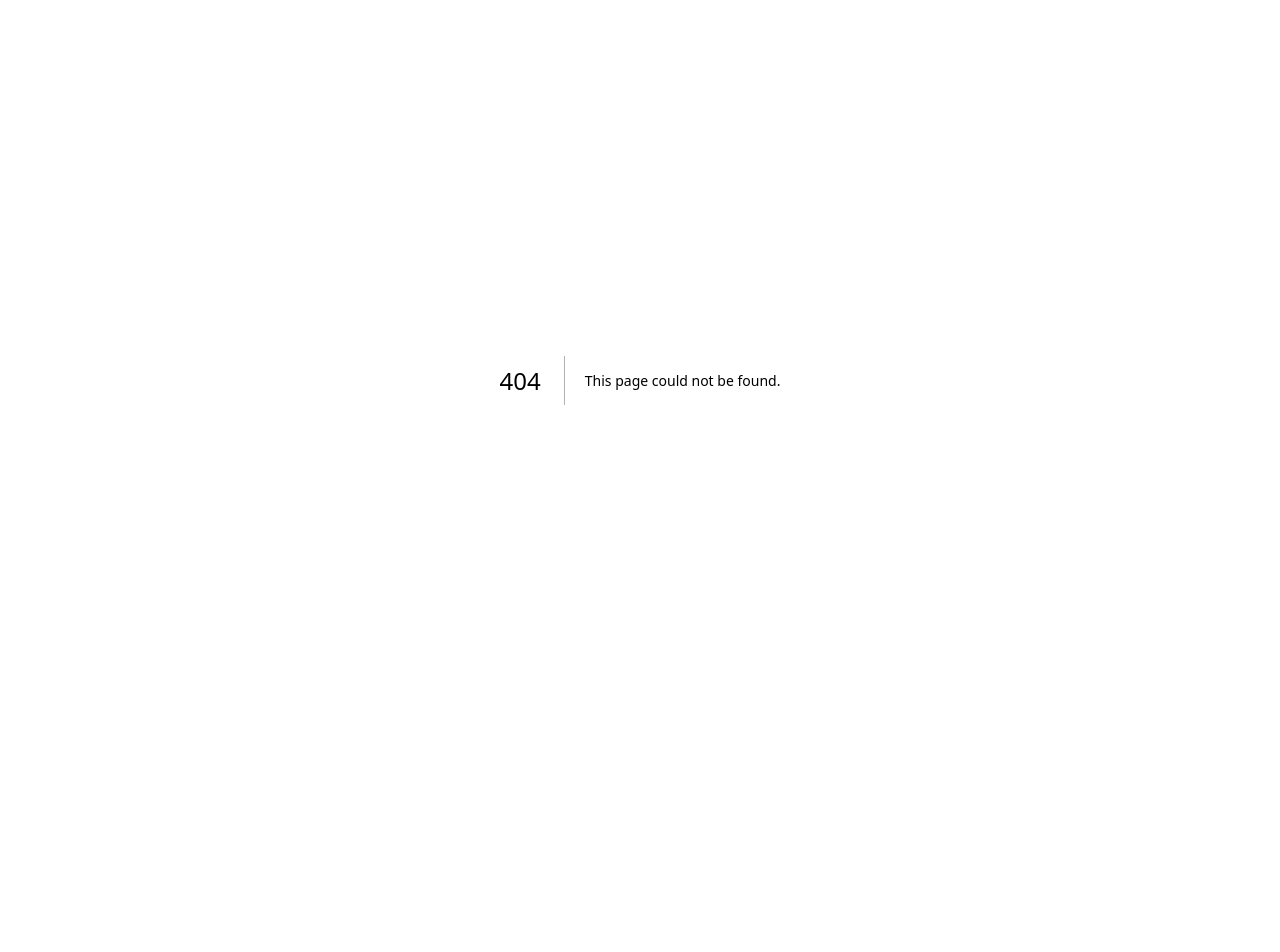
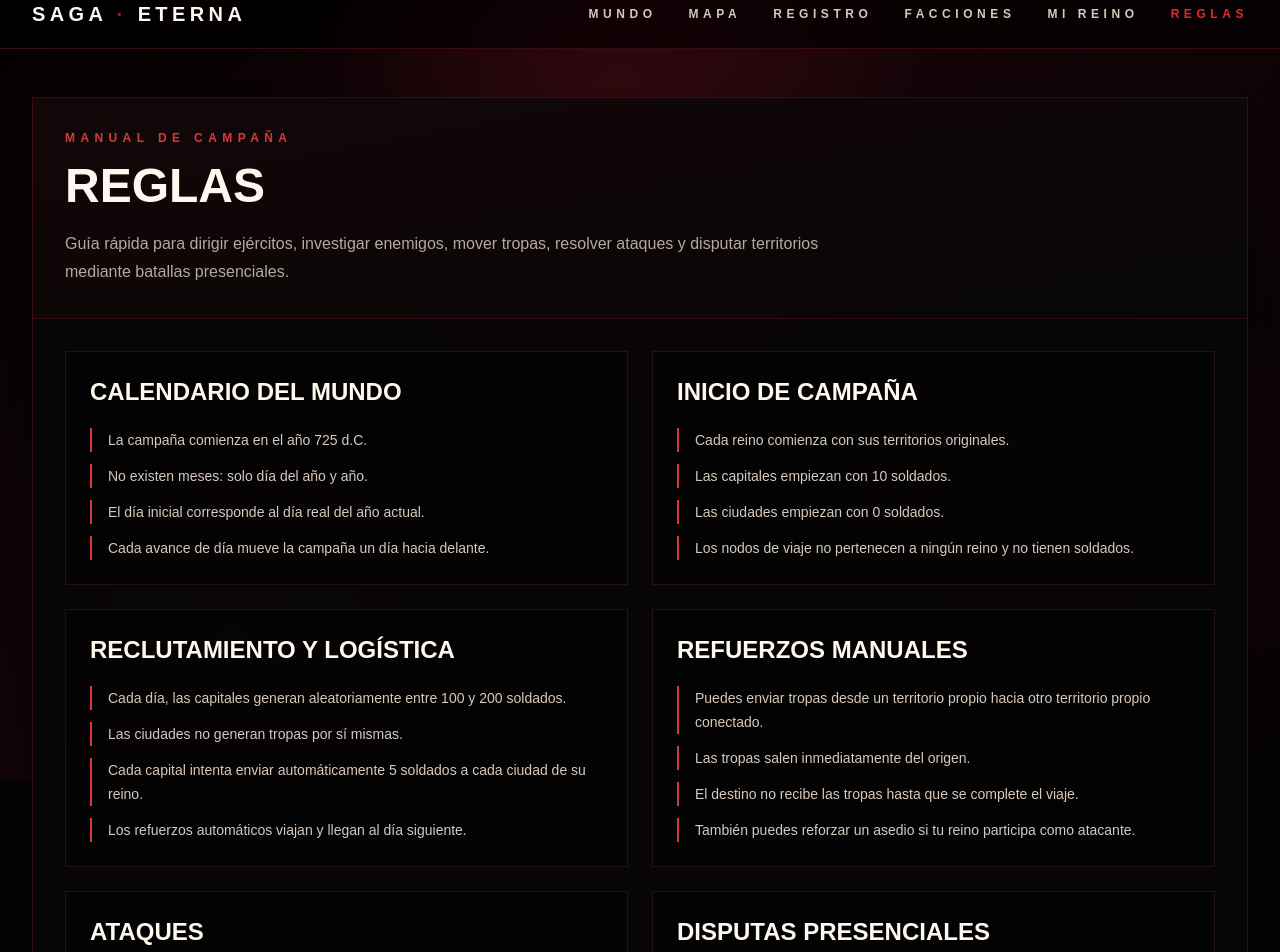
Before and after one commit to PCAMCAS/saga_eterna, a Next.js app: page /reglas in a window 1280 px wide. Before the commit this address had no page. Shown: the part 20-972 px from the top of the page. Before the commit the page ends 800 px from the top, so only its background shows below. Built offline with nearby package versions, Linux system fonts and the light colour scheme.

Commit message:
Añadir enlace a reglas en navegacion

```diff
--- a/app/admin/page.tsx
+++ b/app/admin/page.tsx
@@ -149,6 +149,9 @@ export default async function AdminPage() {
             <Link href="/registro-global" className="transition hover:text-[#e12b2b]">
               Registro
             </Link>
+            <Link href="/reglas" className="transition hover:text-[#e12b2b]">
+              Reglas
+            </Link>
             <Link href="/mi-reino" className="transition hover:text-[#e12b2b]">
               Mi Reino
             </Link>
--- a/app/facciones/page.tsx
+++ b/app/facciones/page.tsx
@@ -37,6 +37,9 @@ export default async function FaccionesPage() {
             </Link>
             <Link href="/registro-global" className="transition hover:text-[#e12b2b]">
               Registro
+            </Link>
+            <Link href="/reglas" className="transition hover:text-[#e12b2b]">
+              Reglas
             </Link>
             <Link href="/facciones" className="text-[#e12b2b]">
               Facciones
--- a/app/mapa/mapa-interactivo.tsx
+++ b/app/mapa/mapa-interactivo.tsx
@@ -309,6 +309,9 @@ export function MapaInteractivo({
             </Link>
             <Link href="/registro-global" className="transition hover:text-[#e12b2b]">
               Registro
+            </Link>
+            <Link href="/reglas" className="transition hover:text-[#e12b2b]">
+              Reglas
             </Link>
             <Link href="/mi-reino" className="transition hover:text-[#e12b2b]">
               Mi Reino
--- a/app/mapa/page.tsx
+++ b/app/mapa/page.tsx
@@ -63,7 +63,7 @@ export default async function MapaPage() {
   let profile: Profile | null = null;
   let scoutUsed = false;
   let currentDay = 1;
-  let currentYear = 792;
+  let currentYear = 725;
   let scoutReports: ScoutReport[] = [];
 
   const [
--- /dev/null
+++ b/app/mi-reino/advance-day-panel.tsx
@@ -0,0 +1,65 @@
+"use client";
+
+import { useActionState } from "react";
+import { ActionState, advanceGameDay } from "./actions";
+
+const initialState: ActionState = {
+  ok: false,
+  message: "",
+};
+
+type AdvanceDayPanelProps = {
+  currentDay: number;
+  currentYear: number;
+};
+
+export function AdvanceDayPanel({
+  currentDay,
+  currentYear,
+}: AdvanceDayPanelProps) {
+  const [state, formAction, pending] = useActionState(
+    advanceGameDay,
+    initialState,
+  );
+
+  return (
+    <section className="border border-[#251014] bg-black/45">
+      <div className="border-b border-[#251014] p-6">
+        <p className="text-xs font-black uppercase tracking-[0.35em] text-[#d83a3a]">
+          Control temporal
+        </p>
+        <h2 className="mt-3 text-2xl font-black uppercase text-[#fff8ef]">
+          Día {currentDay} del {currentYear} d.C.
+        </h2>
+      </div>
+
+      <form action={formAction} className="p-6">
+        <p className="text-sm leading-6 text-[#b6a9a1]">
+          Herramienta provisional para probar llegadas de refuerzos y el paso
+          del tiempo.
+        </p>
+
+        <button
+          type="submit"
+          disabled={pending}
+          className="mt-5 w-full border border-[#c3222b] bg-black/70 px-5 py-3 text-xs font-black uppercase tracking-[0.28em] text-[#fff8ef] transition hover:bg-[#b91c1c] disabled:cursor-not-allowed disabled:opacity-60"
+        >
+          {pending ? "Avanzando..." : "Avanzar día"}
+        </button>
+
+        {state.message && (
+          <div
+            className={[
+              "mt-4 border p-4 text-sm leading-6",
+              state.ok
+                ? "border-[#3f6212] text-[#bef264]"
+                : "border-[#7f1d1d] text-[#fca5a5]",
+            ].join(" ")}
+          >
+            {state.message}
+          </div>
+        )}
+      </form>
+    </section>
+  );
+}
--- a/app/mi-reino/page.tsx
+++ b/app/mi-reino/page.tsx
@@ -577,6 +577,9 @@ export default async function MiReinoPage({
             </Link>
             <Link href="/facciones" className="transition hover:text-[#e12b2b]">
               Facciones
+            </Link>
+            <Link href="/reglas" className="transition hover:text-[#e12b2b]">
+              Reglas
             </Link>
             <Link href="/mi-reino" className="text-[#e12b2b]">
               Mi Reino
--- a/app/mi-reino/troop-movements-panel.tsx
+++ b/app/mi-reino/troop-movements-panel.tsx
@@ -13,6 +13,8 @@ type TroopMovement = {
   route_hours: number;
   departure_day: number;
   arrival_day: number;
+  departure_year: number;
+  arrival_year: number;
   is_automatic: boolean;
 };
 
--- a/app/mundo/page.tsx
+++ b/app/mundo/page.tsx
@@ -85,6 +85,9 @@ export default async function MundoPage() {
             </Link>
             <Link href="/facciones" className="transition hover:text-[#e12b2b]">
               Facciones
+            </Link>
+            <Link href="/reglas" className="transition hover:text-[#e12b2b]">
+              Reglas
             </Link>
             <Link href="/mi-reino" className="transition hover:text-[#e12b2b]">
               Mi Reino
--- a/app/registro-global/page.tsx
+++ b/app/registro-global/page.tsx
@@ -56,6 +56,9 @@ export default async function RegistroGlobalPage() {
             </Link>
             <Link href="/registro-global" className="text-[#e12b2b]">
               Registro
+            </Link>
+            <Link href="/reglas" className="transition hover:text-[#e12b2b]">
+              Reglas
             </Link>
             <Link href="/facciones" className="transition hover:text-[#e12b2b]">
               Facciones
--- /dev/null
+++ b/app/reglas/page.tsx
@@ -0,0 +1,162 @@
+import Link from "next/link";
+
+const sections = [
+  {
+    title: "Calendario del mundo",
+    items: [
+      "La campaña comienza en el año 725 d.C.",
+      "No existen meses: solo día del año y año.",
+      "El día inicial corresponde al día real del año actual.",
+      "Cada avance de día mueve la campaña un día hacia delante.",
+    ],
+  },
+  {
+    title: "Inicio de campaña",
+    items: [
+      "Cada reino comienza con sus territorios originales.",
+      "Las capitales empiezan con 10 soldados.",
+      "Las ciudades empiezan con 0 soldados.",
+      "Los nodos de viaje no pertenecen a ningún reino y no tienen soldados.",
+    ],
+  },
+  {
+    title: "Reclutamiento y logística",
+    items: [
+      "Cada día, las capitales generan aleatoriamente entre 100 y 200 soldados.",
+      "Las ciudades no generan tropas por sí mismas.",
+      "Cada capital intenta enviar automáticamente 5 soldados a cada ciudad de su reino.",
+      "Los refuerzos automáticos viajan y llegan al día siguiente.",
+    ],
+  },
+  {
+    title: "Refuerzos manuales",
+    items: [
+      "Puedes enviar tropas desde un territorio propio hacia otro territorio propio conectado.",
+      "Las tropas salen inmediatamente del origen.",
+      "El destino no recibe las tropas hasta que se complete el viaje.",
+      "También puedes reforzar un asedio si tu reino participa como atacante.",
+    ],
+  },
+  {
+    title: "Ataques",
+    items: [
+      "Puedes atacar territorios enemigos conectados desde un territorio propio.",
+      "Las tropas atacantes salen inmediatamente del origen.",
+      "La batalla se resuelve cuando el ejército llega.",
+      "Si varios ejércitos atacan el mismo territorio, se compara la fuerza de todos los bandos.",
+      "El bando con más soldados gana. En caso de empate en primer puesto, el defensor resiste.",
+      "Si un territorio es conquistado, queda con 0 soldados.",
+    ],
+  },
+  {
+    title: "Disputas presenciales",
+    items: [
+      "Si un ataque entre jugadores ganaría el territorio, puede abrirse una disputa.",
+      "Un territorio en disputa representa un asedio pendiente de batalla presencial.",
+      "Mientras la disputa esté abierta, los participantes pueden seguir enviando refuerzos.",
+      "Puede haber varios atacantes implicados en una misma disputa.",
+      "Solo el administrador puede resolver una disputa y elegir el ganador.",
+    ],
+  },
+  {
+    title: "Información e investigación",
+    items: [
+      "Solo ves los soldados exactos de tu propia facción.",
+      "Los soldados enemigos permanecen ocultos.",
+      "Puedes investigar un territorio una vez por día.",
+      "La investigación guarda un informe privado con las tropas observadas en ese momento.",
+      "Los informes pueden quedar desactualizados si el enemigo mueve tropas después.",
+    ],
+  },
+  {
+    title: "Administrador",
+    items: [
+      "El administrador avanza los días de campaña.",
+      "El administrador resuelve disputas presenciales.",
+      "El administrador no sustituye las decisiones de los jugadores: solo arbitra el estado del mundo.",
+    ],
+  },
+];
+
+export default function ReglasPage() {
+  return (
+    <main className="relative min-h-screen overflow-hidden bg-[#050203] text-[#f3eee8]">
+      <div className="fixed inset-0 bg-[radial-gradient(circle_at_18%_82%,rgba(244,214,170,0.10),transparent_17%),radial-gradient(circle_at_48%_18%,rgba(125,18,31,0.36),transparent_34%),radial-gradient(circle_at_82%_70%,rgba(60,7,14,0.44),transparent_26%),linear-gradient(135deg,#040102_0%,#160509_45%,#050203_100%)]" />
+      <div className="fixed inset-0 opacity-[0.10] bg-[radial-gradient(circle_at_20%_30%,rgba(255,245,225,0.24)_0_1px,transparent_1px),radial-gradient(circle_at_70%_60%,rgba(255,245,225,0.16)_0_1px,transparent_1px)] bg-[size:52px_52px,38px_38px]" />
+
+      <header className="relative z-10 border-b border-[#3a0c12] bg-black/60 backdrop-blur">
+        <div className="mx-auto flex max-w-7xl items-center justify-between px-8 py-5">
+          <Link
+            href="/"
+            className="text-xl font-black uppercase tracking-[0.22em] text-[#fff8ef]"
+          >
+            Saga <span className="text-[#8f2228]">·</span> Eterna
+          </Link>
+
+          <nav className="flex gap-8 text-xs font-black uppercase tracking-[0.38em] text-[#d7c9bd]">
+            <Link href="/mundo" className="transition hover:text-[#e12b2b]">
+              Mundo
+            </Link>
+            <Link href="/mapa" className="transition hover:text-[#e12b2b]">
+              Mapa
+            </Link>
+            <Link href="/registro-global" className="transition hover:text-[#e12b2b]">
+              Registro
+            </Link>
+            <Link href="/facciones" className="transition hover:text-[#e12b2b]">
+              Facciones
+            </Link>
+            <Link href="/mi-reino" className="transition hover:text-[#e12b2b]">
+              Mi Reino
+            </Link>
+            <Link href="/reglas" className="text-[#e12b2b]">
+              Reglas
+            </Link>
+          </nav>
+        </div>
+      </header>
+
+      <section className="relative z-10 mx-auto max-w-7xl px-8 py-12">
+        <div className="border border-[#3a0c12] bg-[#080607]/92 shadow-[0_30px_90px_rgba(0,0,0,0.55)]">
+          <div className="border-b border-[#3a0c12] bg-gradient-to-br from-[#130608] to-[#080607] p-8">
+            <p className="text-xs font-black uppercase tracking-[0.45em] text-[#d83a3a]">
+              Manual de campaña
+            </p>
+            <h1 className="mt-4 text-5xl font-black uppercase leading-none text-[#fff8ef]">
+              Reglas
+            </h1>
+            <p className="mt-5 max-w-3xl leading-7 text-[#b6a9a1]">
+              Guía rápida para dirigir ejércitos, investigar enemigos, mover
+              tropas, resolver ataques y disputar territorios mediante batallas
+              presenciales.
+            </p>
+          </div>
+
+          <div className="grid gap-6 p-8 lg:grid-cols-2">
+            {sections.map((section) => (
+              <article
+                key={section.title}
+                className="border border-[#251014] bg-black/45 p-6"
+              >
+                <h2 className="text-2xl font-black uppercase text-[#fff8ef]">
+                  {section.title}
+                </h2>
+
+                <ul className="mt-5 space-y-3">
+                  {section.items.map((item) => (
+                    <li
+                      key={item}
+                      className="border-l-2 border-[#d83a3a] pl-4 text-sm leading-6 text-[#d7c9bd]"
+                    >
+                      {item}
+                    </li>
+                  ))}
+                </ul>
+              </article>
+            ))}
+          </div>
+        </div>
+      </section>
+    </main>
+  );
+}
```
